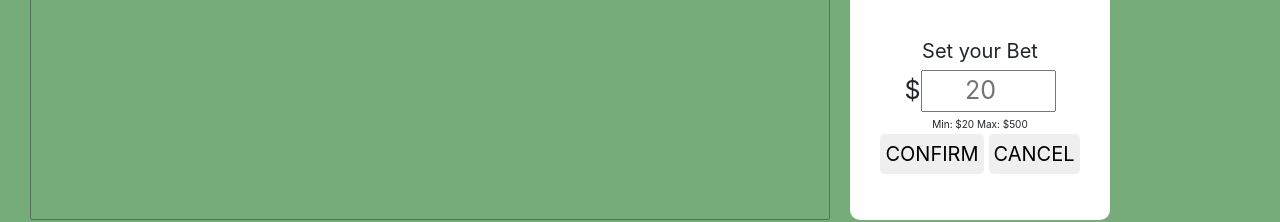
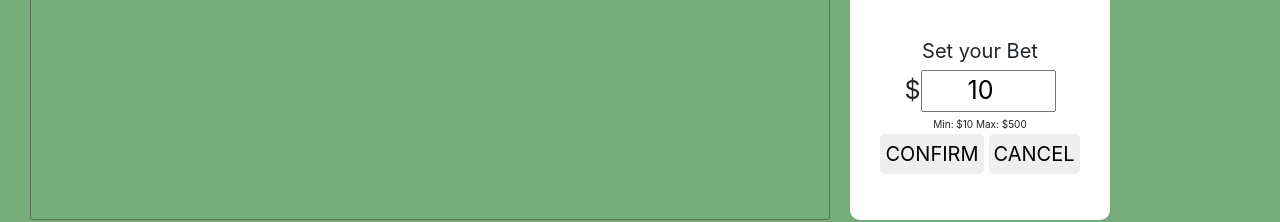
Before and after one commit to aubreyjonescreatives/chaoticroyale, a React (Create React App) app: page /blackjack in a window 1280 px wide. Both pictures are taken after a click on the button "Begin Game". Shown: the part 543-765 px from the top of the page. Built offline with nearby package versions, Linux system fonts and the light colour scheme.

Commit message:
added some autovalidation to bet area

```diff
--- a/src/components/Blackjack/ActionArea/ActionArea.js
+++ b/src/components/Blackjack/ActionArea/ActionArea.js
@@ -19,10 +19,10 @@ const ActionArea = (props) => {
       <div className="betArea">
       <label>Set your Bet
         <div className="betBox1">
-        <input type="number" placeholder={20.00} min={20} max={500} onChange={e => props.setTheBet(e.target.value)}/>
+        <input type="number" value={props.theBet} min={10} max={500} step={1} onChange={e => props.setTheBet(e.target.value)}/>
         </div>
       </label>
-      <p>Min: $20  Max: $500</p>
+      <p>Min: $10  Max: $500</p>
       <div className="betButtons">
       <button className="actionBtn" onClick={props.betSetter}>CONFIRM</button>
       <button className="actionBtn"onClick={() => props.changeGamePhase("pregame")}>CANCEL</button>
--- a/src/components/Blackjack/Blackjack.js
+++ b/src/components/Blackjack/Blackjack.js
@@ -16,7 +16,7 @@ const Blackjack = (props) => {
   const [dealerValue, setDealerValue] = useState([]);
   const [userScore, setUserScore] = useState(0);
   const [dealerScore, setDealerScore] = useState(0);
-  const [theBet, setTheBet] = useState(0);
+  const [theBet, setTheBet] = useState(10);
 
   const newHand = () => {
     setUserValue([]);
@@ -226,12 +226,22 @@ const Blackjack = (props) => {
   }
 
   useEffect(()=>{
-    if(theBet > 500) {
-      setTheBet(500)
+
+    const autoValidate = async () => {
+      if(theBet > 500) {
+        await sleep(50)
+        setTheBet(500)
+      }
+      if(theBet == 0) {
+        await sleep(50)
+        setTheBet(10)
+      }
+      if (Number.isInteger(theBet) === false ) {
+        await sleep(50)
+        setTheBet(Math.floor(theBet))
+      }
     }
-    if(theBet < 20) {
-      setTheBet(20)
-    }
+    autoValidate()
   },[theBet])
 
   const playAgain = () => {
@@ -261,6 +271,7 @@ const Blackjack = (props) => {
         changeGamePhase={changeGamePhase}
         addCard={getCard}
         deck={deck}
+        theBet={theBet}
         dealCard={dealCard}
         freshDeal={freshDeal}
         handleGameState={handleGameState}
```
